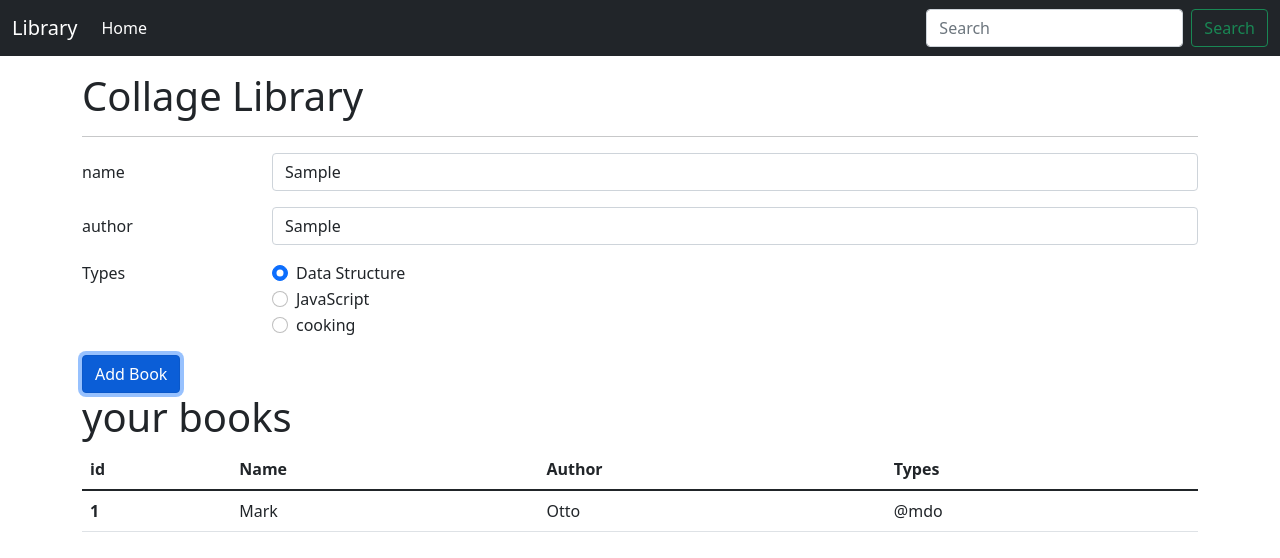
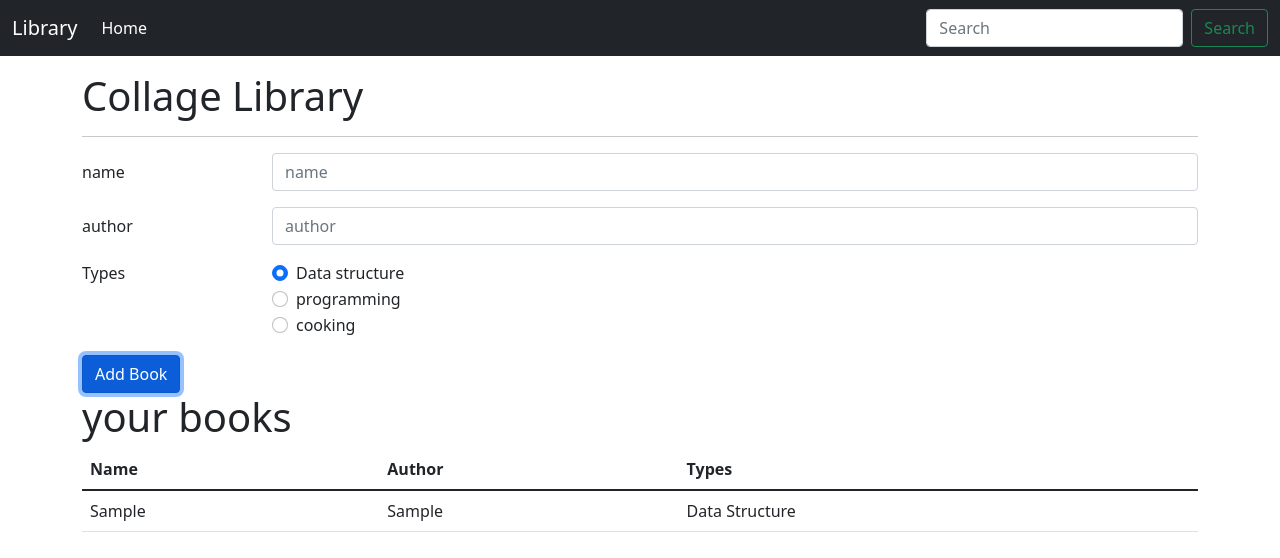
Before and after one commit to amruta17/collage_library, a plain HTML site: page index.html in a window 1280 px wide. Both pictures are taken after typing "Sample", "Sample" into the empty fields and a click on the button "Add Book". Drawn offline with nearby package versions, Linux system fonts and the light colour scheme.

Commit message:
docs: done

```diff
--- a/index.html
+++ b/index.html
@@ -34,6 +34,10 @@
       </nav>
 
 
+      <div id="message">
+
+      </div>
+
        <div class="container my-3">
            <h1>Collage Library</h1>
            <hr>
@@ -56,13 +60,13 @@
                 <div class="form-check">
                   <input class="form-check-input" type="radio" name="type" id="datastructure" value="Data Structure" checked>
                   <label class="form-check-label" for="Data Structure">
-                    Data Structure
+                  Data structure
                   </label>
                 </div>
                 <div class="form-check">
                   <input class="form-check-input" type="radio" name="type" id="programming" value="programming">
                   <label class="form-check-label" for="programing">
-                    JavaScript
+                    programming
                   </label>
                 </div>
                 <div class="form-check enable">
@@ -82,19 +86,14 @@
                 <h1>your books</h1>
                 <thead>
                   <tr>
-                    <th scope="col">id</th>
+
                     <th scope="col">Name</th>
                     <th scope="col">Author</th>
                     <th scope="col">Types</th>
                   </tr>
                 </thead>
-                <tbody>
-                  <tr>
-                    <th scope="row">1</th>
-                    <td>Mark</td>
-                    <td>Otto</td>
-                    <td>@mdo</td>
-                  </tr>
+                <tbody id="tablebody">
+
 
                 </tbody>
               </table>
--- a/script.js
+++ b/script.js
@@ -6,19 +6,55 @@ function Book(name, author, type){
 }
 
 //display constructor
-function display(){
+function Display(){
+
 
 }
 
 //add methods to display prototype
-display.prototype.clear=function(){
+Display.prototype.add=function(book){
+    tablebody=document.getElementById('tablebody');
+    let uistring=`<tr>
+
+    <td> ${book.name}</td>
+    <td>${book.author}</td>
+    <td>${book.type}</td>
+  </tr>`
+
+  tablebody.innerHTML += uistring;
+
+}
+
+
+
+
+Display.prototype.clear=function(){
     let libraryform= document.getElementById('libraryform');
     libraryform.reset();
 
 
 }
 
+Display.prototype.validate=function(book){
+    if(book.name.length===0 || book.author.length===0){
+        return false;
+    }
+    else{
+        return true;
+    }
+}
 
+Display.prototype.show=function(type,displaymeassage){
+    let meassage= document.getElementById('message')
+    meassage.innerHTML +=`<div class="alert ${type} alert-warning alert-dismissible fade show" role="alert">
+    <strong>Holy guacamole!</strong> ${displaymeassage}
+    <button type="button" class="btn-close" data-bs-dismiss="alert" aria-label="Close"></button>
+  </div>`
+  setTimeout(function(){
+      meassage.innerHTML="";
+
+  },2000)
+}
 
 
 
@@ -50,7 +86,18 @@ function libraryformsubmit(e){
 
     let book= new Book(name,author,type);
 console.log(book);
+let display= new Display();
+if(display.validate(book)){
+display.add(book);
 display.clear();
+display.show('sucess','your book has been successfully added')
+}
+else{
+    //show error to the user
+    display.show('danger','sorry you cannnot add book')
+}
+
+
 
     console.log("you have submitted")
 }
```
